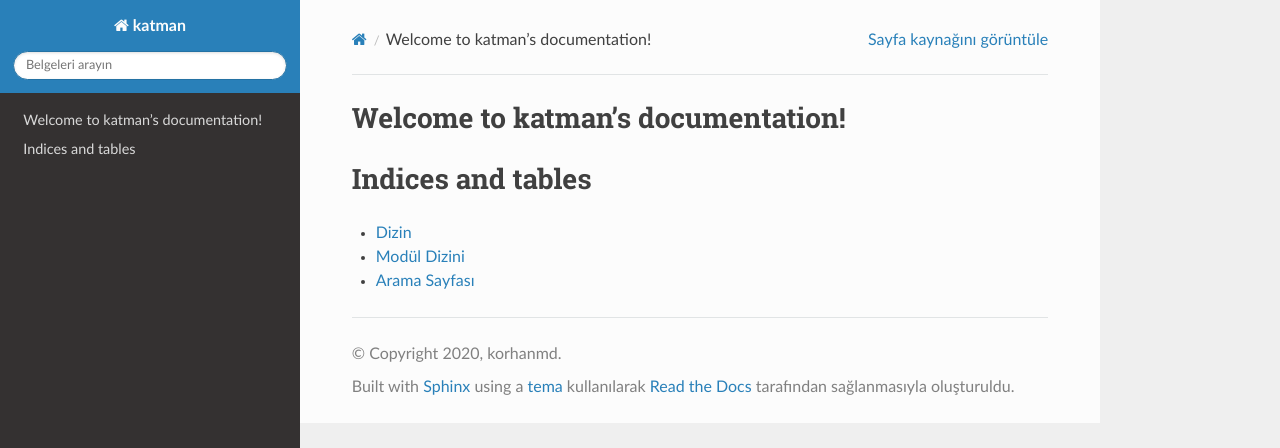
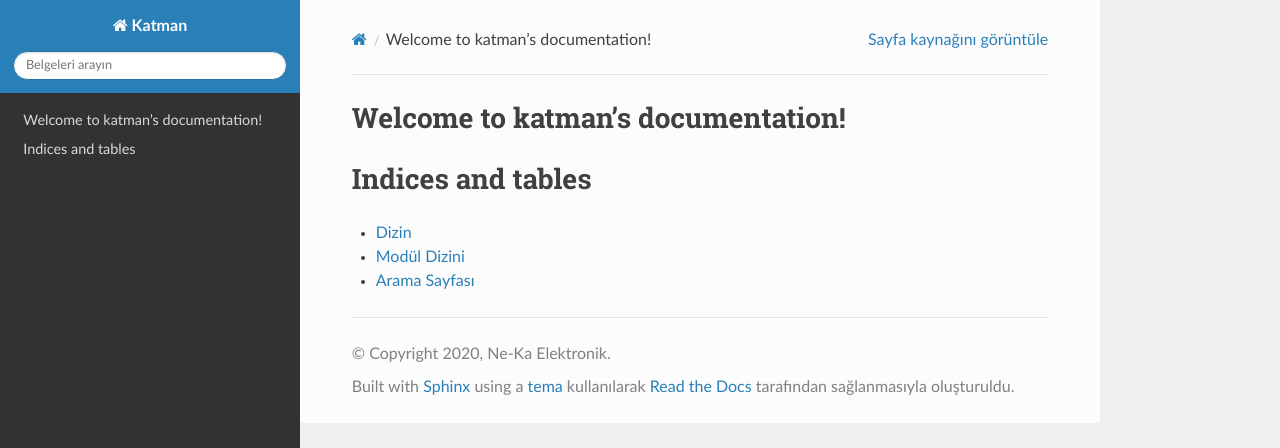
Before and after one commit to katman3d/katman-docs, a Sphinx documentation site: the page built from docs/index.rst, in a window 1280 px wide. Shown: the top 448 px of the page. Built offline with Sphinx 7.4.7 and the Read the Docs theme 2.0.0, drawn with Linux system fonts in a browser that asks for light colours.

```diff
--- a/docs/conf.py
+++ b/docs/conf.py
@@ -16,8 +16,8 @@
 
 # -- Project information -----------------------------------------------------
 
-project = 'katman'
-copyright = '2020, korhanmd'
+project = 'Katman'
+copyright = '2020, Ne-Ka Elektronik'
 author = 'korhanmd'
 
 # The full version, including alpha/beta/rc tags
```
